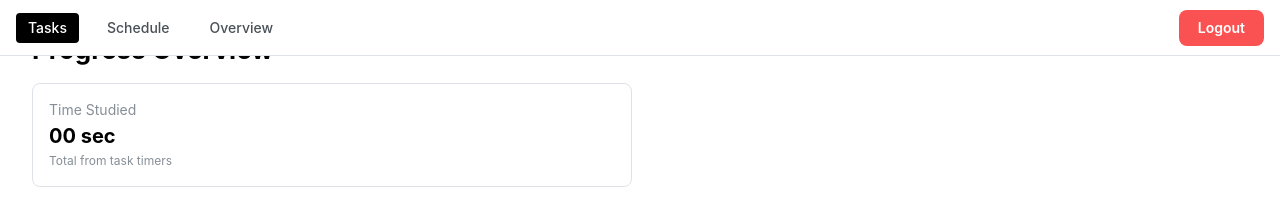
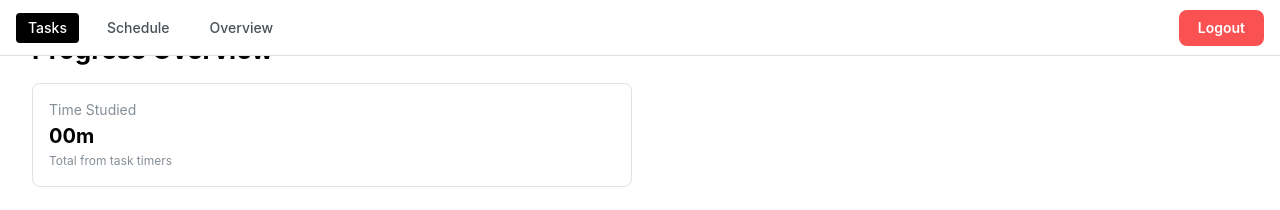
Before and after one commit to mishelld/study-buddy, a React (Vite) app in the folder study-buddy/: page /overview in a window 1280 px wide. Shown: the top 210 px of the page. Built offline with nearby package versions, Linux system fonts and the light colour scheme.

Commit message:
fixed mistakes for helper function formatTotalStudyTime

```diff
--- a/study-buddy/src/pages/OverViewPage.jsx
+++ b/study-buddy/src/pages/OverViewPage.jsx
@@ -5,16 +5,22 @@ import { TaskContext } from "../providers/TaskProvider";
 
 function formatTotalStudyTime(totalSeconds) {
 
-    const mins = Math.floor((totalSeconds) || 0 / 60);
-    const hr = Math.floor(mins / 60);
-    const sec = mins % 60
+    const totalMins = Math.floor(((totalSeconds) || 0) / 60);
+    const hrs = Math.floor(totalMins / 60);
+    const mins = totalMins % 60;
 
-    const hh = hr < 10 ? "0" + hr : "" + hr
+
+    const hh = hrs < 10 ? "0" + hrs : "" + hrs
     const mm = mins < 10 ? "0" + mins : "" + mins;
-    const ss = sec < 10 ? "0" + sec : "" + sec;
 
-    return hh > 0 ? `${hh}h ${mm}m` : `${ss} sec`;
+
+    if (hh > 0) {
+        return `${hh}h ${mm}m`;
+    }
+    return `${mm}m`;
 }
+
+
 
 
 export default function OverViewPage() {
```
